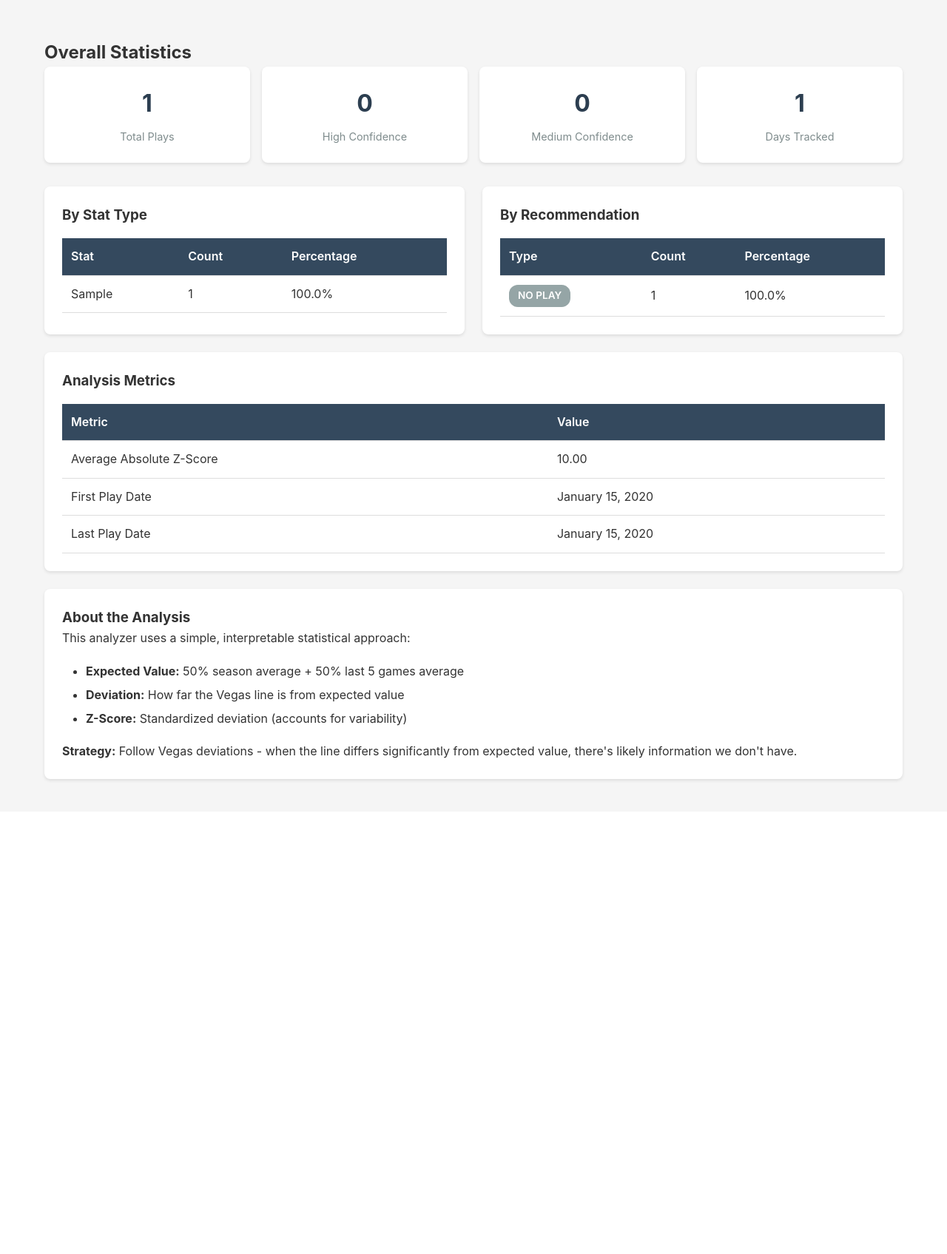
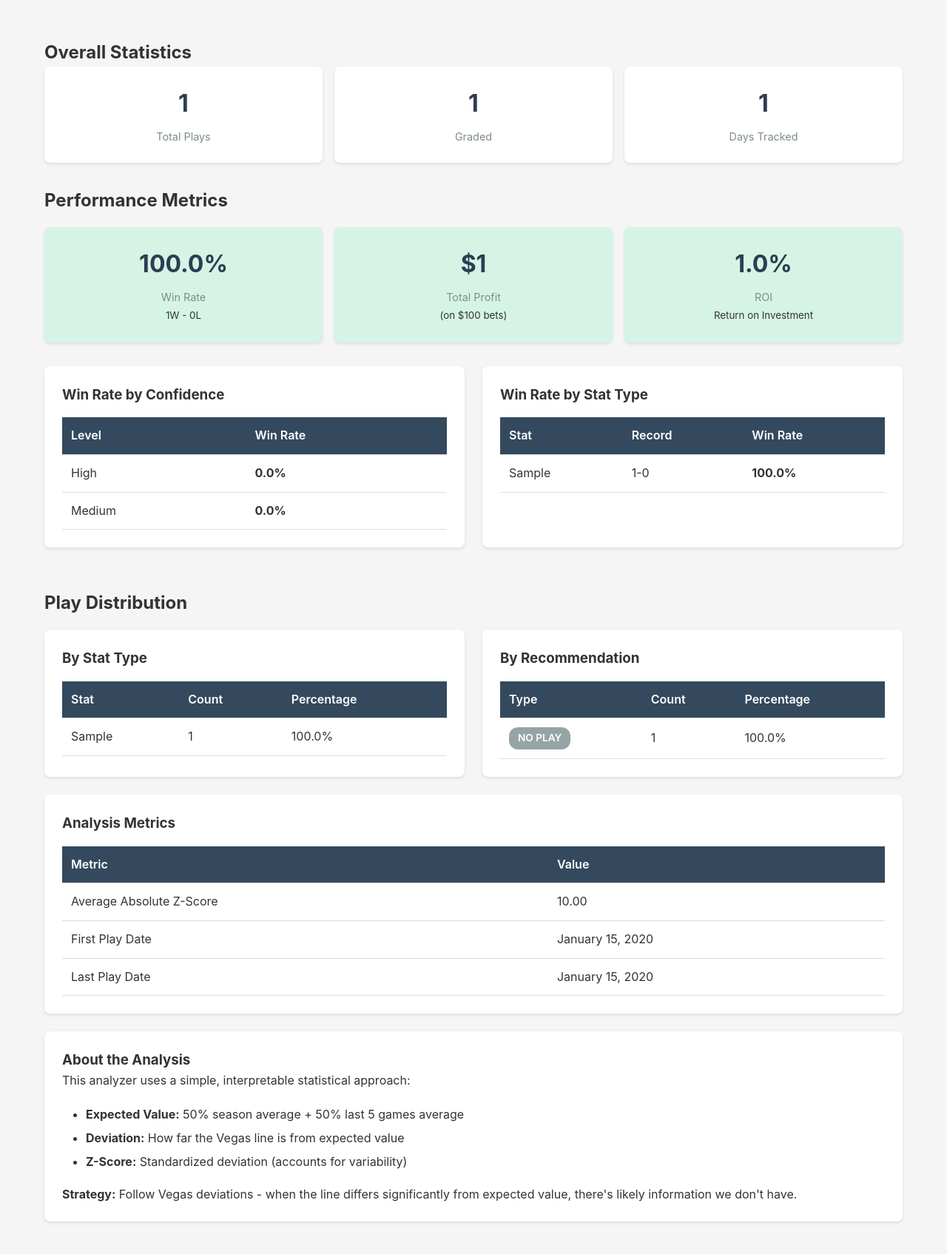
Before and after one commit to ahicks5/betsHF, a Flask app: page /stats in a window 1280 px wide. Shown: the part 160-1855 px from the top of the page at 74% size. Before the commit the page ends 1218 px from the top, so only its background shows below. Run offline with Flask 3, Linux system fonts and the light colour scheme; tables that the repository leaves empty hold one stand-in row (values such as "Sample post").

Commit message:
Add results tracking and performance metrics
Front Page Improvements:
- Default filter now shows "Active Only" (upcoming + live games)
- Completed games hidden by default to focus on bettable plays
- Can still view all games with "All (inc. Done)" filter option

History Page Improvements:
- Only shows PREVIOUS days' plays (excludes today)
- Added "Actual Result" column showing player's actual stat
- Added "Outcome" column with WIN/LOSS badges
- Simplified columns: removed Expected, Z-Score for cleaner view

Stats Page - NEW Performance Metrics:
- Win Rate % with W-L record
- Total Profit/Loss ($) on $100 bets
- ROI % (Return on Investment)
- Win Rate by Confidence Level (High vs Medium)
- Win Rate by Stat Type (PTS, REB, AST, FG3M)
- Color-coded boxes: green for profit, yellow for break-even, red for loss

Database Ready:
- Play model already has actual_result, was_correct fields
- Need to create script to fetch actual game results from NBA API
- Will automatically calculate wins/losses once results populated

Now you can track actual performance and see if the strategy works!

```diff
--- a/app.py
+++ b/app.py
@@ -71,7 +71,7 @@ def today_plays():
     confidence_filter = request.args.get('confidence', 'all')
     stat_filter = request.args.get('stat', 'all')
     recommendation_filter = request.args.get('recommendation', 'all')
-    game_status_filter = request.args.get('game_status', 'all')
+    game_status_filter = request.args.get('game_status', 'active')  # Default to 'active' instead of 'all'
 
     if confidence_filter != 'all':
         plays_with_games = [(p, g, m) for p, g, m in plays_with_games if p.confidence == confidence_filter]
@@ -84,15 +84,18 @@ def today_plays():
 
     # Filter by game status
     now = get_local_now()
-    if game_status_filter == 'upcoming':
+    if game_status_filter == 'active':
+        # Default: show only upcoming and live games (not completed)
+        plays_with_games = [(p, g, m) for p, g, m in plays_with_games
+                          if not g.is_completed and utc_to_local(g.game_date) <= now + timedelta(days=1)]
+    elif game_status_filter == 'upcoming':
         plays_with_games = [(p, g, m) for p, g, m in plays_with_games if utc_to_local(g.game_date) > now]
     elif game_status_filter == 'live':
         # Games started in last 3 hours and not completed
         three_hours_ago = now - timedelta(hours=3)
         plays_with_games = [(p, g, m) for p, g, m in plays_with_games
                           if three_hours_ago <= utc_to_local(g.game_date) <= now and not g.is_completed]
-    elif game_status_filter == 'completed':
-        plays_with_games = [(p, g, m) for p, g, m in plays_with_games if g.is_completed]
+    # 'all' - no filtering
 
     # Get unique values for filters (from original plays)
     all_plays = [p for p, g, away, home in results]
@@ -115,15 +118,18 @@ def today_plays():
 
 @app.route('/plays/history')
 def plays_history():
-    """Show historical plays"""
+    """Show historical plays from previous days only"""
     session = get_session()
 
-    # Get date range
+    # Get date range - exclude today
     days = int(request.args.get('days', 7))
-    start_date = datetime.utcnow().date() - timedelta(days=days)
+    today = datetime.utcnow().date()
+    start_date = today - timedelta(days=days)
 
+    # Only get plays from previous days (not today)
     plays = session.query(Play).filter(
-        func.date(Play.created_at) >= start_date
+        func.date(Play.created_at) >= start_date,
+        func.date(Play.created_at) < today  # Exclude today
     ).order_by(desc(Play.created_at), desc(func.abs(Play.z_score))).all()
 
     # Group by date
@@ -164,16 +170,71 @@ def play_detail(play_id):
 
 @app.route('/stats')
 def stats():
-    """Show overall statistics"""
+    """Show overall statistics including performance metrics"""
     session = get_session()
 
     # Get all plays
     all_plays = session.query(Play).all()
 
-    # Calculate stats
+    # Calculate basic stats
     total_plays = len(all_plays)
     high_confidence = len([p for p in all_plays if p.confidence == 'High'])
     medium_confidence = len([p for p in all_plays if p.confidence == 'Medium'])
+
+    # Performance metrics - only plays with results
+    graded_plays = [p for p in all_plays if p.was_correct is not None]
+    total_graded = len(graded_plays)
+    wins = len([p for p in graded_plays if p.was_correct])
+    losses = total_graded - wins
+    win_rate = (wins / total_graded * 100) if total_graded > 0 else 0
+
+    # Calculate profit/loss based on American odds
+    # American odds: negative = how much to bet to win $100, positive = how much you win on $100 bet
+    total_profit = 0
+    for play in graded_plays:
+        if play.was_correct:
+            # Win
+            odds = play.over_odds if play.recommendation == 'OVER' else play.under_odds
+            if odds and odds < 0:
+                # Negative odds: bet amount to win $100
+                profit = 100  # Win $100
+            elif odds and odds > 0:
+                # Positive odds: win amount on $100 bet
+                profit = odds
+            else:
+                profit = 100  # Default
+            total_profit += profit
+        else:
+            # Loss - lose the bet amount
+            total_profit -= 100
+
+    roi = (total_profit / (total_graded * 100) * 100) if total_graded > 0 else 0
+
+    # Win rate by confidence
+    win_rate_by_conf = {}
+    for conf in ['High', 'Medium']:
+        conf_plays = [p for p in graded_plays if p.confidence == conf]
+        if conf_plays:
+            conf_wins = len([p for p in conf_plays if p.was_correct])
+            win_rate_by_conf[conf] = (conf_wins / len(conf_plays) * 100)
+        else:
+            win_rate_by_conf[conf] = 0
+
+    # Win rate by stat type
+    win_rate_by_stat = {}
+    for play in graded_plays:
+        stat = play.stat_type
+        if stat not in win_rate_by_stat:
+            win_rate_by_stat[stat] = {'wins': 0, 'total': 0}
+        win_rate_by_stat[stat]['total'] += 1
+        if play.was_correct:
+            win_rate_by_stat[stat]['wins'] += 1
+
+    # Convert to percentages
+    for stat in win_rate_by_stat:
+        total = win_rate_by_stat[stat]['total']
+        wins = win_rate_by_stat[stat]['wins']
+        win_rate_by_stat[stat]['rate'] = (wins / total * 100) if total > 0 else 0
 
     # Group by stat type
     stat_counts = {}
@@ -203,6 +264,14 @@ def stats():
                          total_plays=total_plays,
                          high_confidence=high_confidence,
                          medium_confidence=medium_confidence,
+                         total_graded=total_graded,
+                         wins=wins,
+                         losses=losses,
+                         win_rate=win_rate,
+                         total_profit=total_profit,
+                         roi=roi,
+                         win_rate_by_conf=win_rate_by_conf,
+                         win_rate_by_stat=win_rate_by_stat,
                          stat_counts=stat_counts,
                          rec_counts=rec_counts,
                          avg_z_score=avg_z_score,
--- a/templates/stats.html
+++ b/templates/stats.html
@@ -11,18 +11,88 @@
         <p>Total Plays</p>
     </div>
     <div class="stat-box">
-        <h3>{{ high_confidence }}</h3>
-        <p>High Confidence</p>
-    </div>
-    <div class="stat-box">
-        <h3>{{ medium_confidence }}</h3>
-        <p>Medium Confidence</p>
+        <h3>{{ total_graded }}</h3>
+        <p>Graded</p>
     </div>
     <div class="stat-box">
         <h3>{{ days_tracked }}</h3>
         <p>Days Tracked</p>
     </div>
 </div>
+
+{% if total_graded > 0 %}
+<h2 style="margin-top: 2rem; margin-bottom: 1rem;">Performance Metrics</h2>
+
+<div class="stat-grid">
+    <div class="stat-box" style="{% if win_rate >= 55 %}background: #d5f4e6;{% elif win_rate >= 50 %}background: #fff3cd;{% else %}background: #f8d7da;{% endif %}">
+        <h3>{{ win_rate|format_float(1) }}%</h3>
+        <p>Win Rate</p>
+        <small>{{ wins }}W - {{ losses }}L</small>
+    </div>
+    <div class="stat-box" style="{% if total_profit > 0 %}background: #d5f4e6;{% else %}background: #f8d7da;{% endif %}">
+        <h3>${{ total_profit|format_float(0) }}</h3>
+        <p>Total Profit</p>
+        <small>(on $100 bets)</small>
+    </div>
+    <div class="stat-box" style="{% if roi > 0 %}background: #d5f4e6;{% else %}background: #f8d7da;{% endif %}">
+        <h3>{{ roi|format_float(1) }}%</h3>
+        <p>ROI</p>
+        <small>Return on Investment</small>
+    </div>
+</div>
+
+<div style="display: grid; grid-template-columns: repeat(auto-fit, minmax(350px, 1fr)); gap: 1.5rem; margin-top: 2rem;">
+    <div class="card">
+        <h3>Win Rate by Confidence</h3>
+        <table style="margin-top: 1rem;">
+            <thead>
+                <tr>
+                    <th>Level</th>
+                    <th>Win Rate</th>
+                </tr>
+            </thead>
+            <tbody>
+                {% for conf, rate in win_rate_by_conf.items()|sort %}
+                <tr>
+                    <td>{{ conf }}</td>
+                    <td><strong>{{ rate|format_float(1) }}%</strong></td>
+                </tr>
+                {% endfor %}
+            </tbody>
+        </table>
+    </div>
+
+    <div class="card">
+        <h3>Win Rate by Stat Type</h3>
+        <table style="margin-top: 1rem;">
+            <thead>
+                <tr>
+                    <th>Stat</th>
+                    <th>Record</th>
+                    <th>Win Rate</th>
+                </tr>
+            </thead>
+            <tbody>
+                {% for stat, data in win_rate_by_stat.items()|sort(attribute='1.rate', reverse=True) %}
+                <tr>
+                    <td>{{ stat }}</td>
+                    <td>{{ data.wins }}-{{ data.total - data.wins }}</td>
+                    <td><strong>{{ data.rate|format_float(1) }}%</strong></td>
+                </tr>
+                {% endfor %}
+            </tbody>
+        </table>
+    </div>
+</div>
+{% else %}
+<div class="card" style="margin-top: 2rem;">
+    <h3>No Results Yet</h3>
+    <p>Once games are completed and results are added, performance metrics will appear here.</p>
+    <p style="margin-top: 1rem;"><strong>To add results:</strong> You'll need to create a script that fetches actual game stats from NBA API and updates the <code>actual_result</code> and <code>was_correct</code> fields in the plays table.</p>
+</div>
+{% endif %}
+
+<h2 style="margin-top: 2rem; margin-bottom: 1rem;">Play Distribution</h2>
 
 {% if total_plays > 0 %}
 <div style="display: grid; grid-template-columns: repeat(auto-fit, minmax(350px, 1fr)); gap: 1.5rem;">
--- a/templates/today.html
+++ b/templates/today.html
@@ -10,10 +10,10 @@
         <div>
             <label>Game Status:</label>
             <select name="game_status" onchange="this.form.submit()">
-                <option value="all" {% if game_status_filter == 'all' %}selected{% endif %}>All Games</option>
+                <option value="active" {% if game_status_filter == 'active' %}selected{% endif %}>Active Only</option>
                 <option value="upcoming" {% if game_status_filter == 'upcoming' %}selected{% endif %}>Upcoming</option>
                 <option value="live" {% if game_status_filter == 'live' %}selected{% endif %}>Live</option>
-                <option value="completed" {% if game_status_filter == 'completed' %}selected{% endif %}>Completed</option>
+                <option value="all" {% if game_status_filter == 'all' %}selected{% endif %}>All (inc. Done)</option>
             </select>
         </div>
 
```
Also changed, not shown: templates/history.html (+18 -14 lines).
